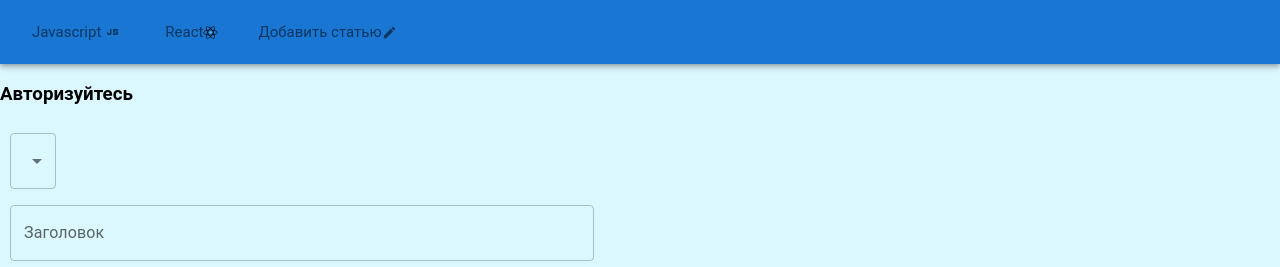
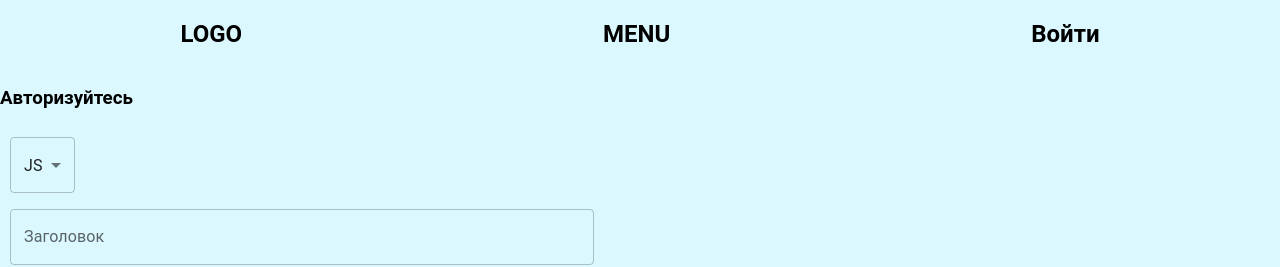
Before and after one commit to Khamz1/sandbook, a React (Vite) app: page /addArticles in a window 1280 px wide. Shown: the top 267 px of the page. Built offline with nearby package versions, Linux system fonts and the light colour scheme.

Commit message:
обнаружил готовую авторизацию, сделал небольшие правки в свой код

```diff
--- a/src/App.tsx
+++ b/src/App.tsx
@@ -2,7 +2,6 @@ import JSarticle from "./components/JSarticle";
 import AddJsArticles from "./components/AddJsArticles";
 import "./App.scss";
 import { Routes, Route } from "react-router-dom";
-import Header from "./components/common/Header.jsx";
 import Footer from "./components/common/Footer.jsx";
 import About from "./pages/About.jsx";
 import Contact from "./pages/Contact.jsx";
@@ -11,7 +10,7 @@ import { Context } from "./main";
 import { observer } from "mobx-react-lite";
 import { Grid } from "@mui/material";
 import Article from "./pages/Article.tsx";
-
+import Header from "./components/header/Header.tsx";
 function App():JSX.Element {
   const { store } = useContext(Context);
 
--- a/src/components/AddJsArticles.tsx
+++ b/src/components/AddJsArticles.tsx
@@ -17,7 +17,7 @@ function AddJsArticles() {
   const [text, setText] = useState("");
   const [image, setImage] = useState([]);
   const [author, setAuthor] = useState(1);
-  const [category, setCategory] = useState('');
+  const [category, setCategory] = useState('JS');
 
   const handleChangeCategory = (e) => {
     setCategory(e.target.value);
--- a/src/components/common/Header.jsx
+++ /dev/null
@@ -1,39 +0,0 @@
-import { AppBar, IconButton, Toolbar, Typography } from "@mui/material";
-import React from "react";
-import JavascriptIcon from "@mui/icons-material/Javascript";
-import ReactIcon from "../../assets/ReactIcon.svg";
-import CreateIcon from "@mui/icons-material/Create";
-import HStyle from "../../styles/header.module.scss";
-import Button from "@mui/material/Button";
-
-import { Link } from "react-router-dom";
-
-function Header() {
-  const linkStyle = {
-    textDecoration: "none",
-    color: "inherit",
-  };
-
-  return (
-    <AppBar position="static">
-      <Toolbar className={HStyle.toolbar}>
-        <IconButton sx={{ mr: 3, fontSize: 15 }}>
-        <Link style={linkStyle} to={'/JsArticles'}>Javascript</Link>
-          <JavascriptIcon />
-        </IconButton>
-        <IconButton sx={{ mr: 3, fontSize: 15 }}>
-          React
-          <img src={ReactIcon} alt="img" />
-        </IconButton>
-        <IconButton className={HStyle.AddArtcl} sx={{ mr: 3, fontSize: 15 }}>
-          <Link style={linkStyle} to={"/addArticles"}>
-            Добавить статью
-          </Link>
-          <CreateIcon sx={{ fontSize: 15 }} />
-        </IconButton>
-      </Toolbar>
-    </AppBar>
-  );
-}
-
-export default Header;
--- a/src/state/JSarticle.store.tsx
+++ b/src/state/JSarticle.store.tsx
@@ -30,11 +30,10 @@ export const useArticles = create(
       set({ loading: true });
 
       try {
-        const res = await fetch("https://back.sandbook.ru:3000/article");
+        const res = await fetch("https://back.sandbook.ru:3000/article/");
         if (!res.ok) throw new Error("failed to fetch");
         const articles = await res.json()
         set({ articles:articles, error: null });
-        console.log(articles,"KAAAAAAAAA")
       } catch (error) {
         set({ error: error.message });
       } finally {
```
